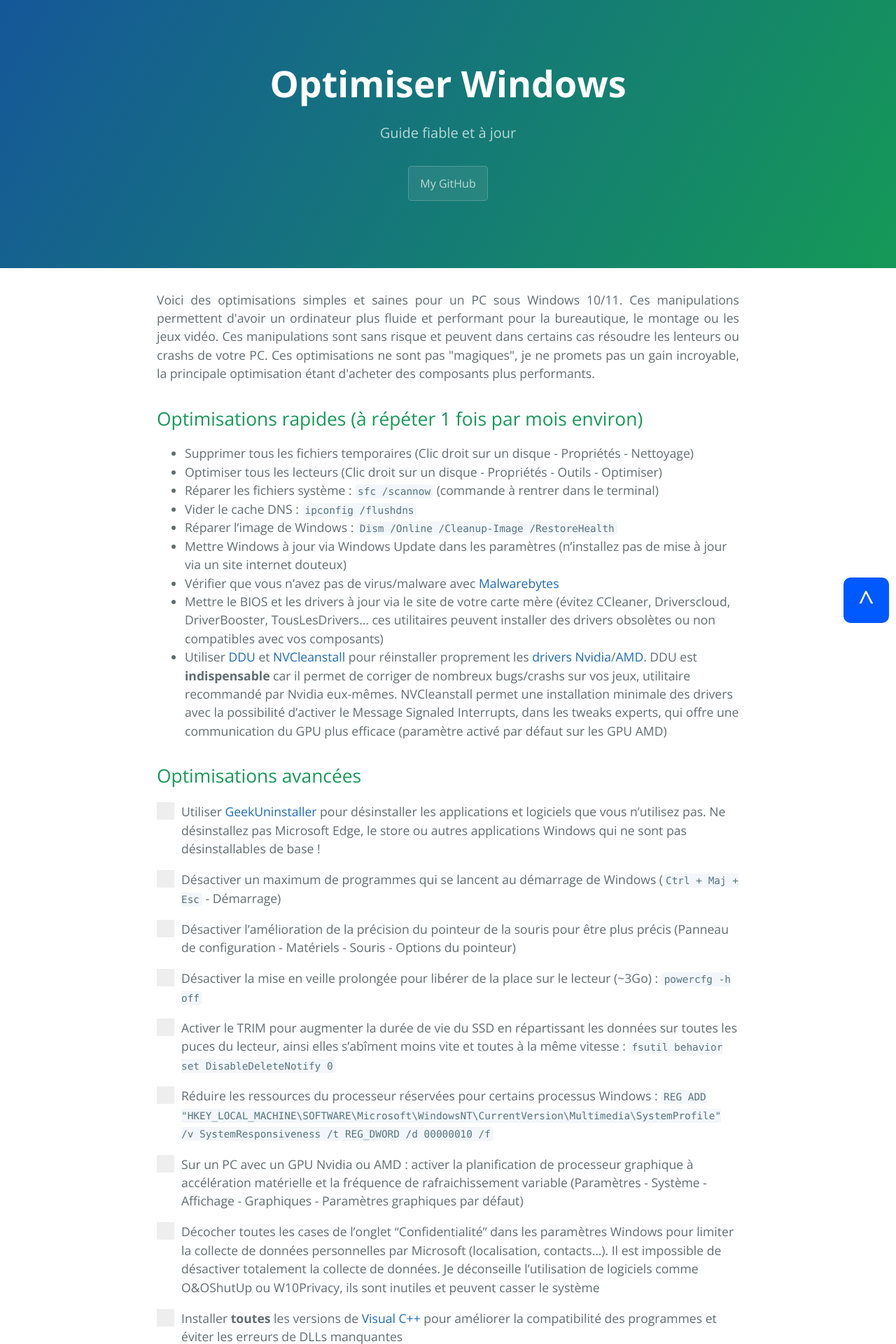
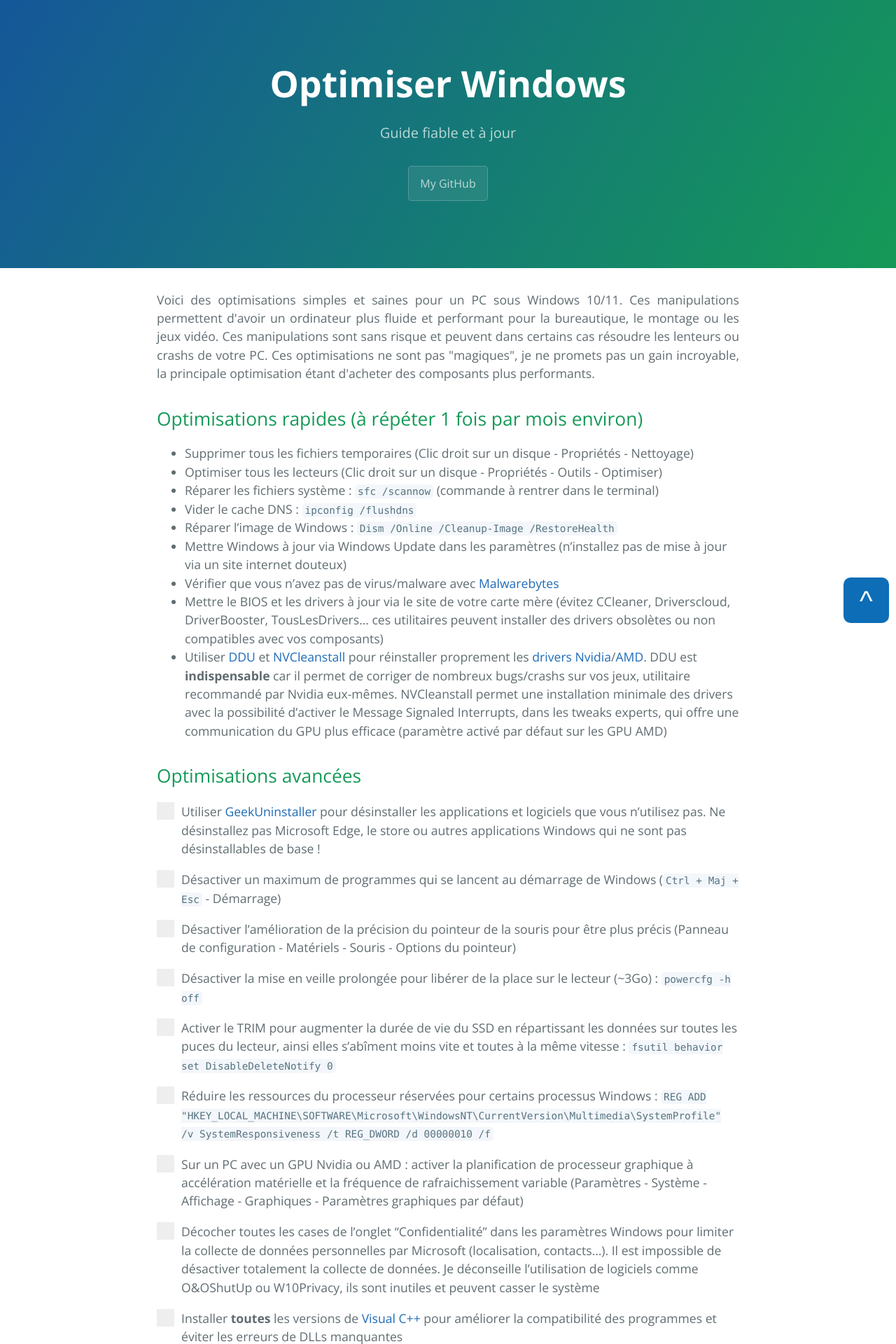
Before and after one commit to PouletEnSlip/pouletenslip.github.io, a Jekyll site: the page built from pages/opti/index.md, in a window 1280 px wide. Shown: the top 1920 px of the page at 70% size. Built offline with Jekyll 4.4.1, drawn with Linux system fonts in a browser that asks for light colours; comment, search, counter and statistics services are not loaded.

Commit message:
Update styleOpti.css

```diff
--- a/css/styleOpti.css
+++ b/css/styleOpti.css
@@ -68,13 +68,15 @@
   width: 65px;
   height: 65px;
   font-size: 40px;
+  font-family: Arial;
   color: white;
-  background-color: rgb(0, 89, 255);
+  background-color: rgb(13, 109, 182);
   border: none;
   border-radius: 10px;
-  transition: background-color 0.3s ease 0s;
+  transition: background-color 0.2s ease 0s;
 }
+
 .top:hover {
-  background-color: rgb(71, 135, 255);
-  transition: background-color 0.3s ease 0s;
+  background-color: rgb(70, 150, 210);
+  transition: background-color 0.2s ease 0s;
 }
```
